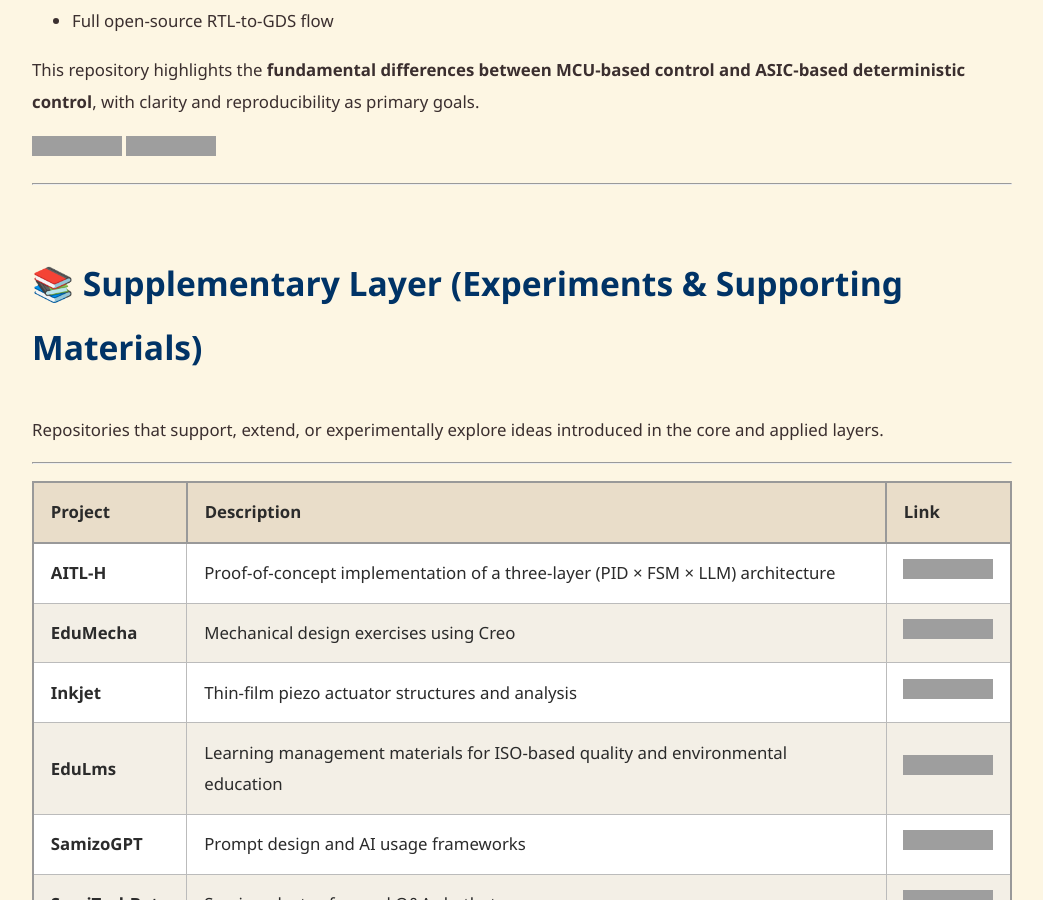
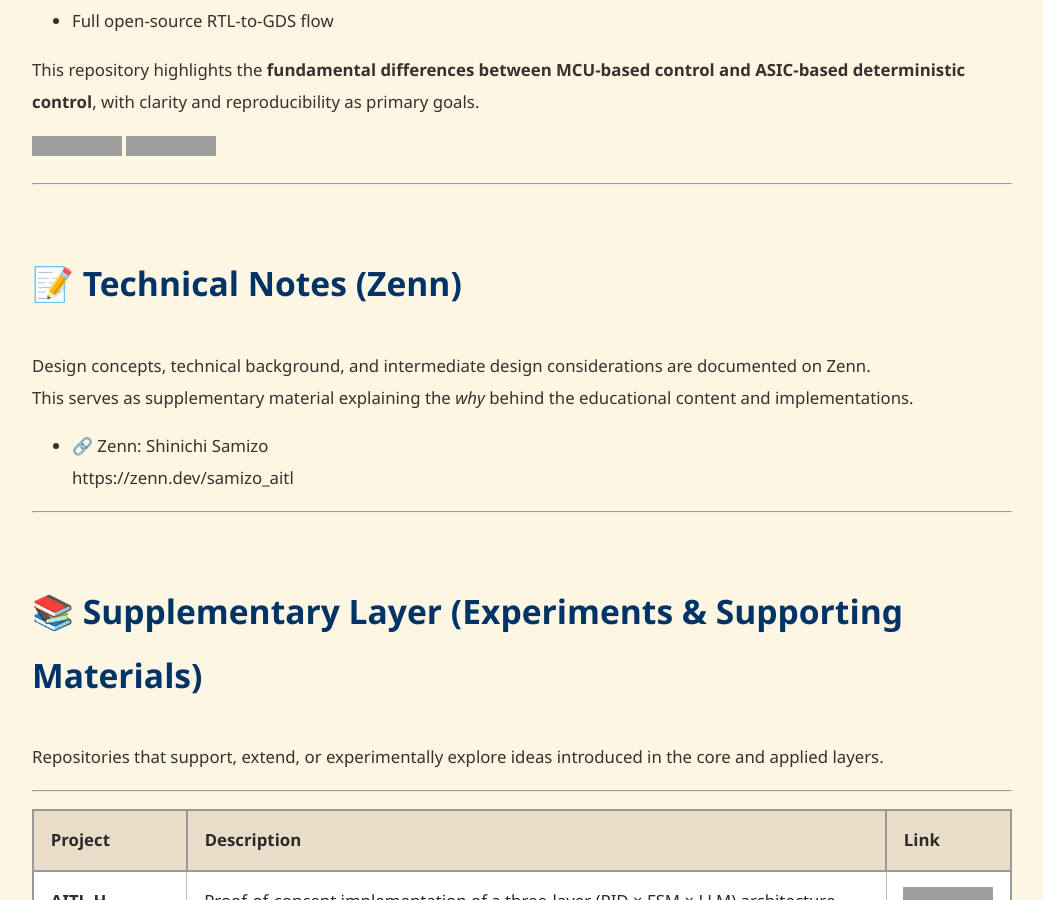
Before and after one commit to Samizo-AITL/Samizo-AITL.github.io, a Jekyll site: the page built from en/index.md, in a window 1280 px wide and 900 px high, scrolled down 3865 px, cut to the strip 0-900 px from the top of the window. Shown: the whole strip, without its empty margins (118-1161 px from the left). Built offline with Jekyll 4.4.1, drawn with Linux system fonts in a browser that asks for light colours; grey boxes are pictures that could not be loaded.

Commit message:
Update index.md

```diff
--- a/en/index.md
+++ b/en/index.md
@@ -141,6 +141,16 @@ and ASIC-based deterministic control**, with clarity and reproducibility as prim
 
 ---
 
+# 📝 Technical Notes (Zenn)
+
+Design concepts, technical background, and intermediate design considerations are documented on Zenn.
+This serves as supplementary material explaining the *why* behind the educational content and implementations.
+
+- 🔗 Zenn: Shinichi Samizo
+  https://zenn.dev/samizo_aitl
+
+---
+
 # 📚 Supplementary Layer (Experiments & Supporting Materials)
 Repositories that support, extend, or experimentally explore ideas introduced in the core and applied layers.
 
```
